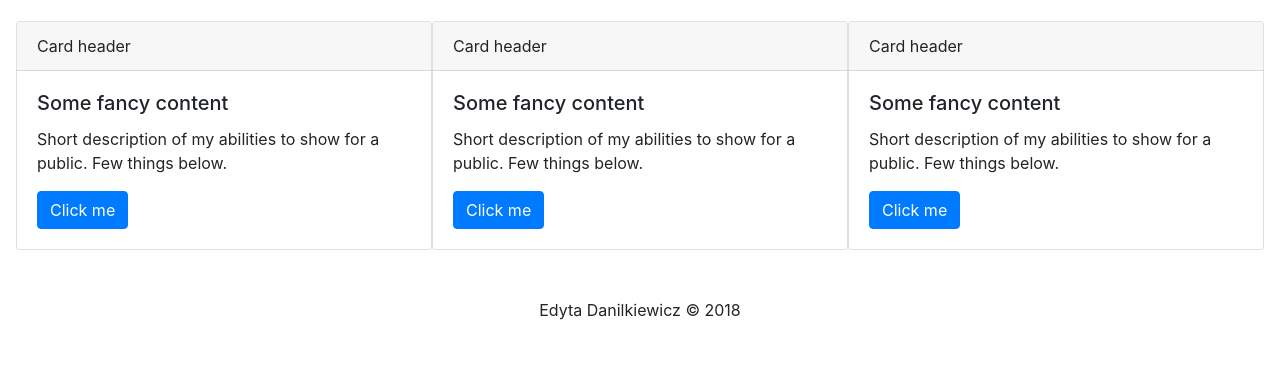
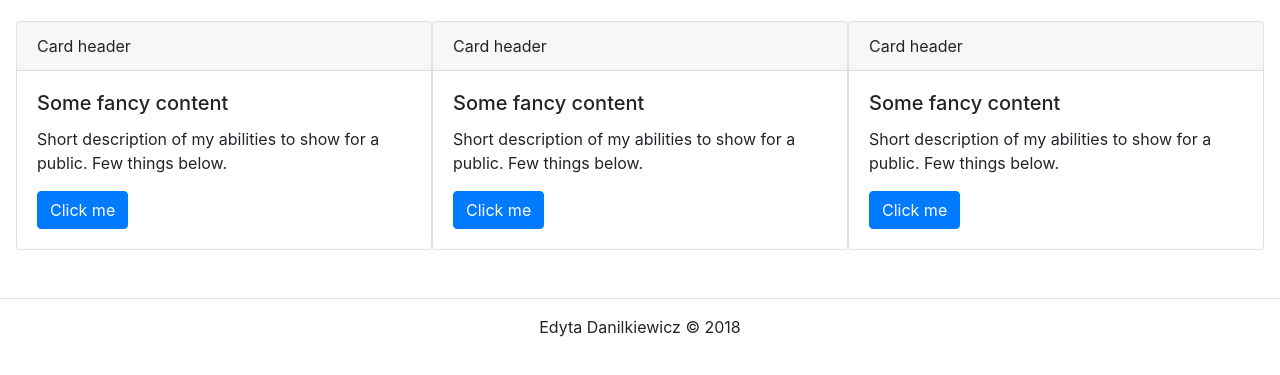
Before and after one commit to edyta-danilkiewicz/html-css, a website: page index.html in a window 1280 px wide. Shown: the part 123-498 px from the top of the page. Drawn offline with nearby package versions, Linux system fonts and the light colour scheme; files that its build step writes are made by us from their sources.

Commit message:
Add bootstrap variables

```diff
--- a/index.html
+++ b/index.html
@@ -77,7 +77,7 @@
       </div>
     </div>
   </main>
-  <footer class="mt-5">
+  <footer class="mt-5 pt-3">
     Edyta Danilkiewicz &copy; 2018
   </footer>
 </body>
--- a/scss/main.scss
+++ b/scss/main.scss
@@ -1,3 +1,7 @@
+@import "../node_modules/bootstrap/scss/bootstrap";
+
+$gray: rgba($black, .125);
+
 main {
   .card-box {
     display: flex;
@@ -7,4 +11,5 @@ main {
 
 footer {
   text-align: center;
+  border-top: 1px solid $gray;
 }
```
Also changed, not shown: README.md.
